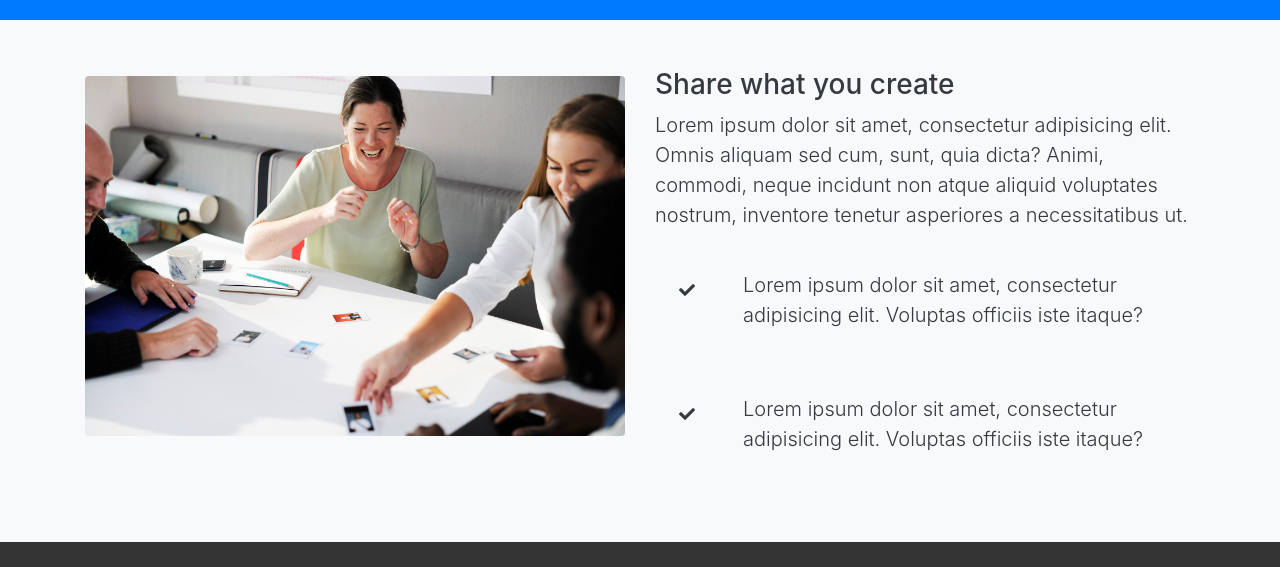
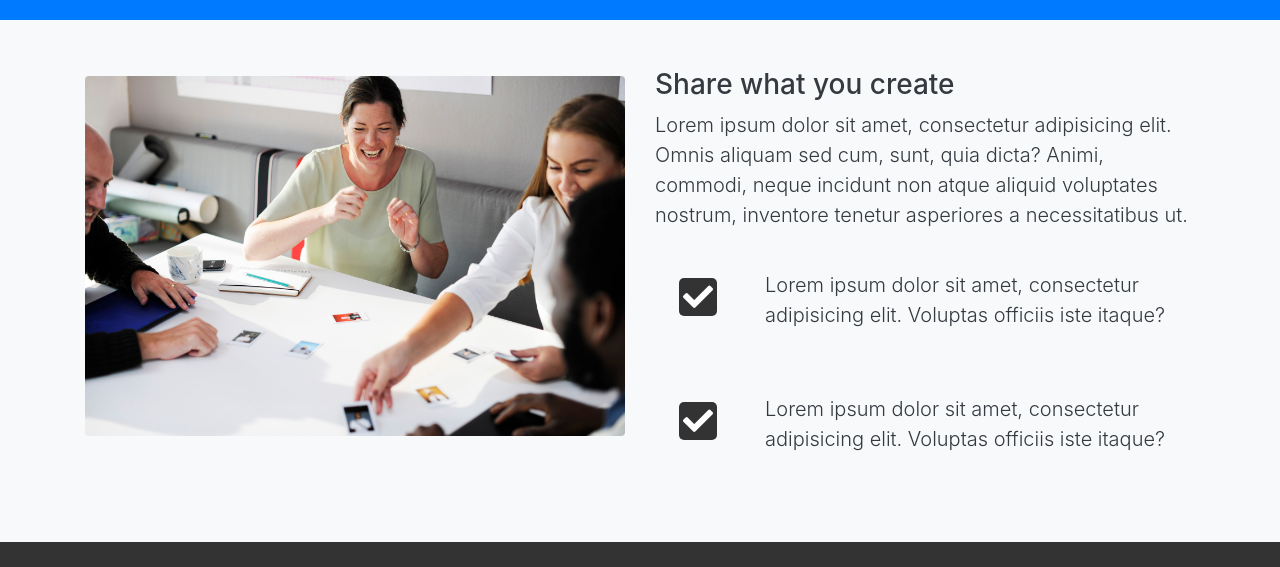
Before and after one commit to mawba679/looplab, a plain HTML site: page index.html in a window 1280 px wide. Shown: the part 2683-3250 px from the top of the page. Drawn offline with Linux system fonts and the light colour scheme.

Commit message:
Update style.css

```diff
--- a/css/style.css
+++ b/css/style.css
@@ -53,6 +53,14 @@ body{
     border-radius: 5px;
 }
 
+#share-main-section .fa-check{
+    background: #333333;
+    color: #ffffff;
+    padding: 4px;
+    font-size: 30px;
+    border-radius: 5px;
+}
+
 
 
 
```
